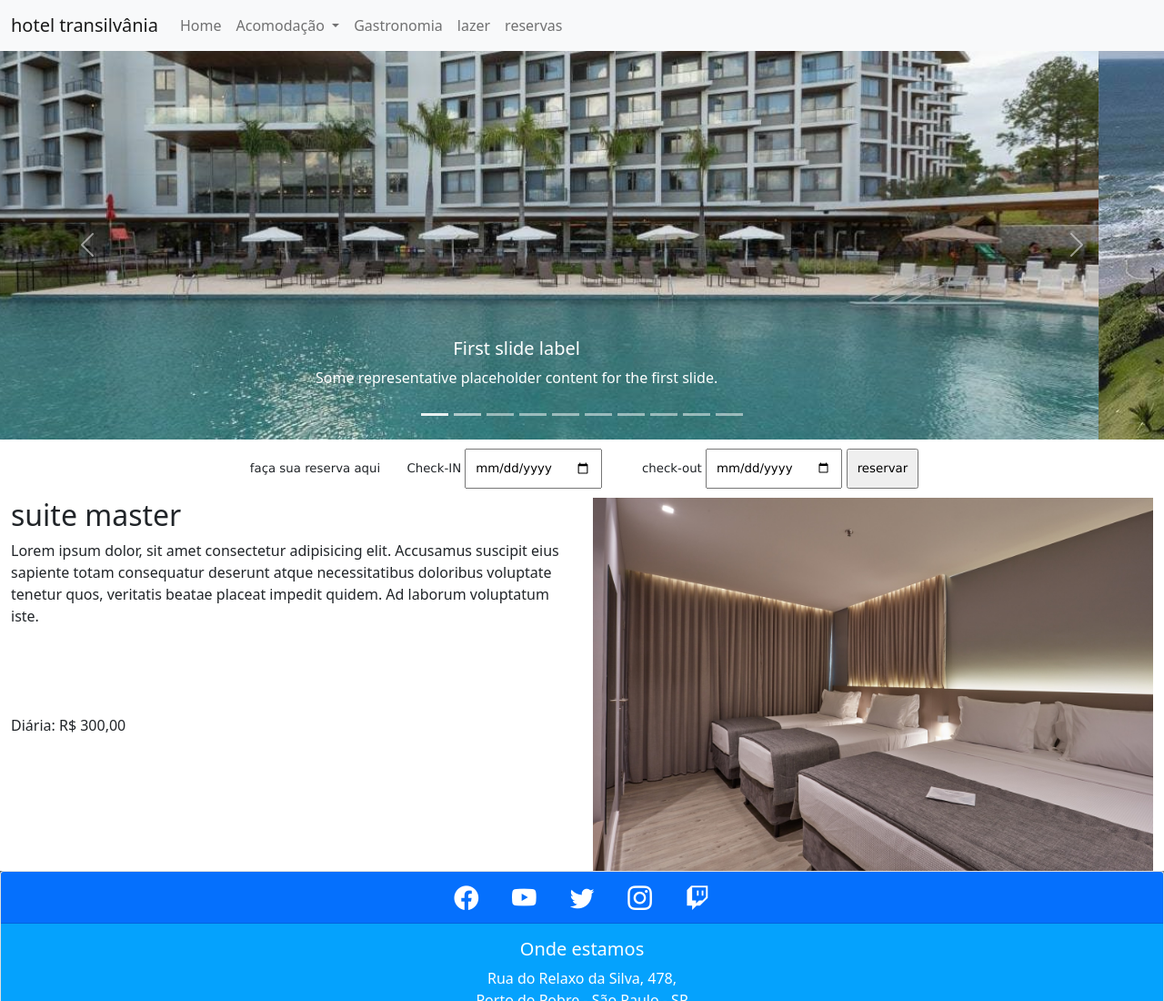
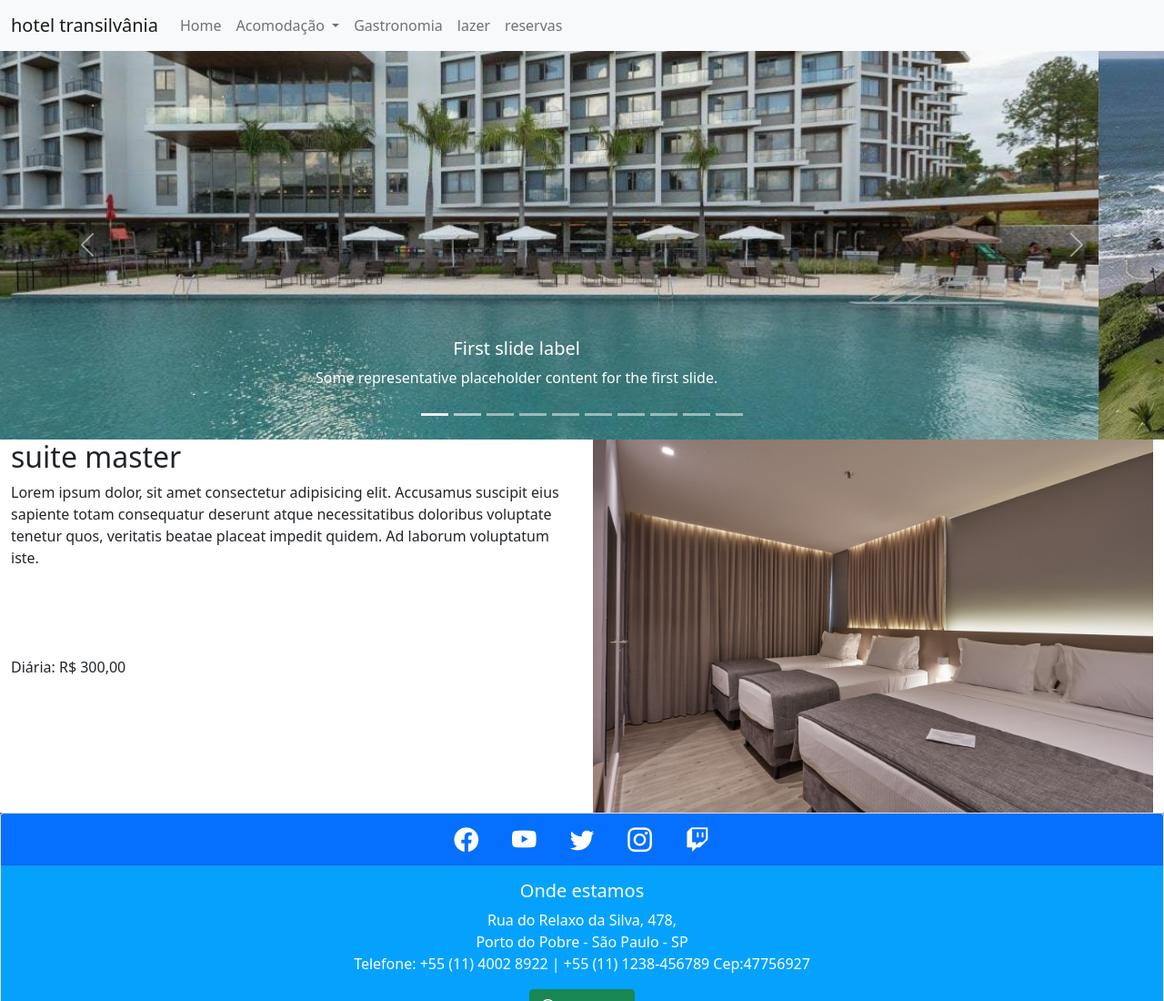
Before and after one commit to emanuelFE/Hotel-2.0, a plain HTML site: page master.html in a window 1280 px wide. Shown: the top 1100 px of the page at 91% size. Drawn offline with nearby package versions, Linux system fonts and the light colour scheme.

```diff
--- a/master.html
+++ b/master.html
@@ -151,15 +151,7 @@
     <div class="container-fluid fundo-branco">
         <div class="row">
             <div class="col">
-                <form id="reservas_superior">
-                    <label>faça sua reserva aqui</label>
-                    <label>Check-IN
-                        <input type="date" id="checkin" required>
-                        <label>
 
-                    <label>check-out
-                        <input type="date" id= "checkout" required>
-                    <input type="submit" id="btnreservar" value="reservar">
                 </form>
             </div>
         </div>
```
Also changed, not shown: presidential.html (+0 -8 lines), standard.html (+0 -8 lines).
